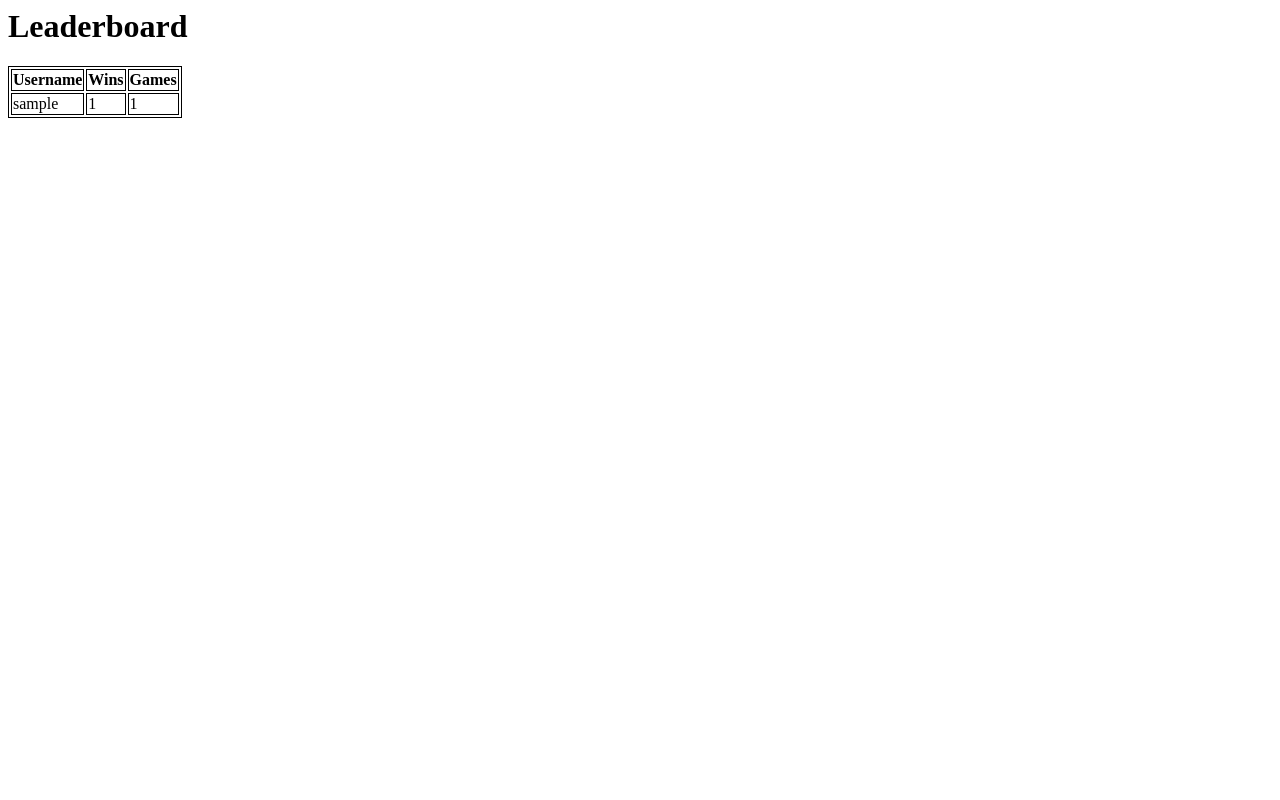
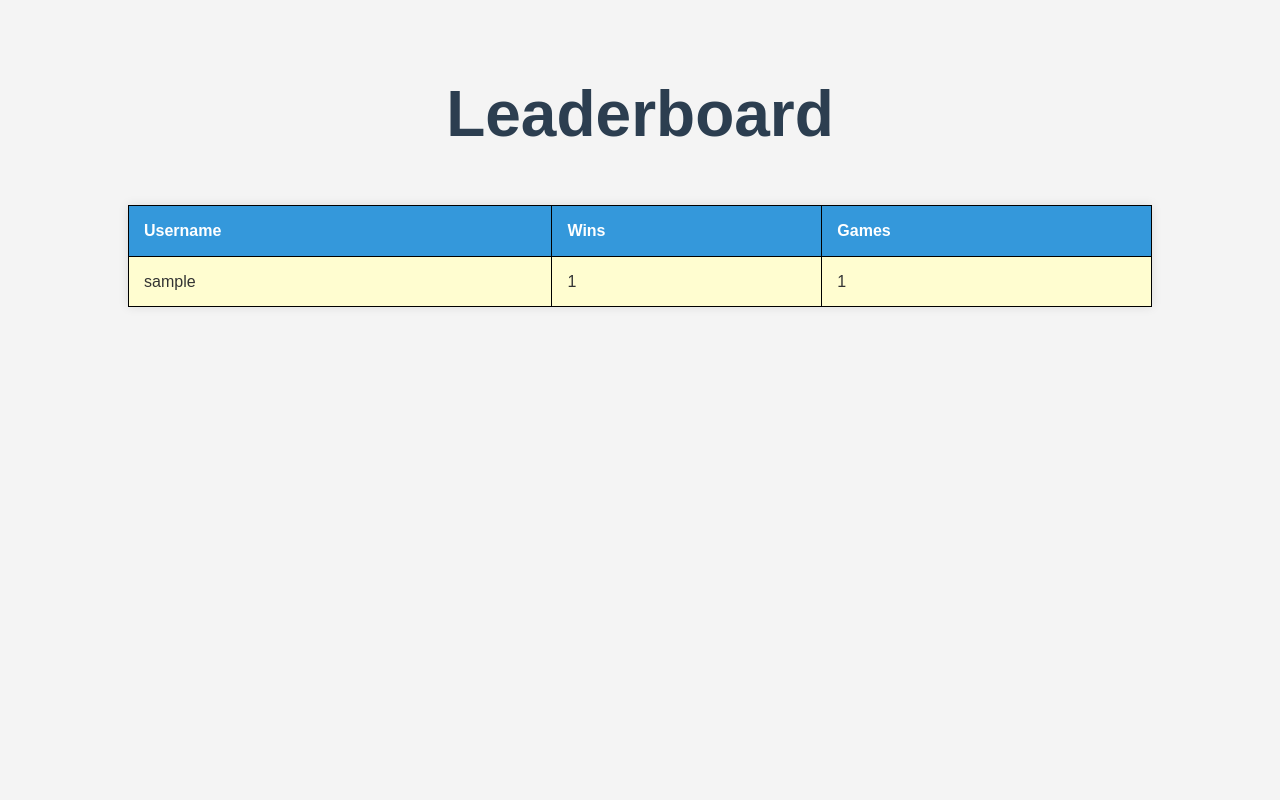
Before and after one commit to glitchkyle/pong-server, a Django app: page /app/ in a window 1280 px wide. Run offline with Django 4.2, Linux system fonts and the light colour scheme; tables that the repository leaves empty hold one stand-in row (values such as "Sample post").

Commit message:
adding styles to the leaderboard

```diff
--- a/pong_app/templates/pong_app/index.html
+++ b/pong_app/templates/pong_app/index.html
@@ -1,4 +1,66 @@
+<!DOCTYPE html>
+<html>
+<head>
+    <style>
+        body {
+            font-family: 'Arial', sans-serif;
+            line-height: 1.6;
+            margin: 0;
+            padding: 0;
+            background-color: #f4f4f4;
+            color: #333;
+        }
+
+        h1 {
+            text-align: center;
+            font-size: 4em;
+            color: #2c3e50;
+            padding: 20px 0;
+            margin-bottom: 10px;
+        }
+
+        table {
+            border-collapse: collapse;
+            width: 80%;
+            margin: 20px auto;
+            box-shadow: 0 0 10px rgba(0, 0, 0, 0.1);
+        }
+
+        th, td {
+            padding: 12px 15px;
+            text-align: left;
+            border-bottom: 1px solid #ddd;
+        }
+
+        th {
+            background-color: #3498db;
+            color: #fff;
+            font-weight: bold;
+        }
+
+        tr:hover {
+            background-color: #ecf0f1;
+        }
+
+        p {
+            text-align: center;
+            padding: 20px;
+            font-size: 1em;
+        }
+
+
+        tr:nth-child(even) {
+            background-color: #fffdd0;
+        }
+
+        tr:nth-child(odd) {
+            background-color: #fff;
+        }
+    </style>
+</head>
+<body>
     <h1>Leaderboard</h1>
+
     {% if user_list %}
         <table style="border: 1px solid black;">
             <tr>
@@ -13,7 +75,9 @@
                     <td style="border: 1px solid black;">{{user.games}}</td>
                 </tr>
             {% endfor %}
-    <table>
+        </table>
     {% else %}
         <p>No users are available.</p>
     {% endif %}
+</body>
+</html>
```
Lines whose indentation alone changed are shown as unchanged.
